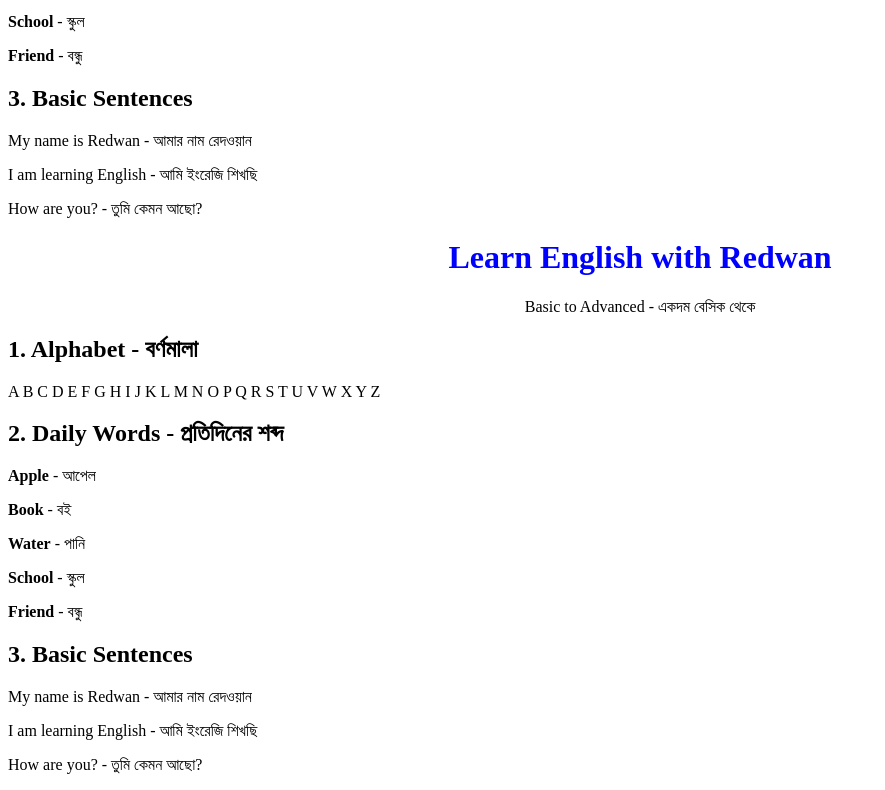
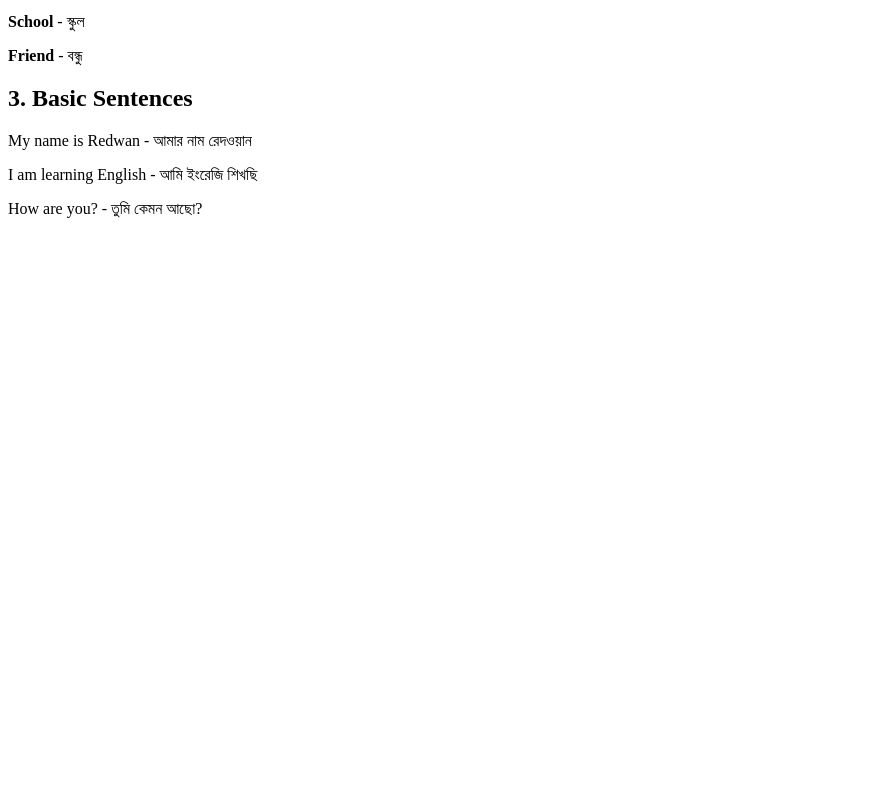
Before and after one commit to redwan338939-maker/my-first-project, a plain HTML site: page index.html in a window 1280 px wide. Shown: the part 325-1115 px from the top of the page, without its empty margins (0-885 px from the left). After the commit the page ends 800 px from the top, so only its background shows below. Drawn offline with Linux system fonts and the light colour scheme.

Commit message:
Update index.html

```diff
--- a/index.html
+++ b/index.html
@@ -1,4 +1,3 @@
-
 <h1 style="text-align:center; color:blue;">Learn English with Redwan</h1>
 <p style="text-align:center;">Basic to Advanced - একদম বেসিক থেকে</p>
 
@@ -15,20 +14,4 @@
 <h2>3. Basic Sentences</h2>
 <p>My name is Redwan - আমার নাম রেদওয়ান</p>
 <p>I am learning English - আমি ইংরেজি শিখছি</p>
-<p>How are you? - তুমি কেমন আছো?</p><h1 style="text-align:center; color:blue;">Learn English with Redwan</h1>
-<p style="text-align:center;">Basic to Advanced - একদম বেসিক থেকে</p>
-
-<h2>1. Alphabet - বর্ণমালা</h2>
-<p>A B C D E F G H I J K L M N O P Q R S T U V W X Y Z</p>
-
-<h2>2. Daily Words - প্রতিদিনের শব্দ</h2>
-<p><b>Apple</b> - আপেল</p>
-<p><b>Book</b> - বই</p>
-<p><b>Water</b> - পানি</p>
-<p><b>School</b> - স্কুল</p>
-<p><b>Friend</b> - বন্ধু</p>
-
-<h2>3. Basic Sentences</h2>
-<p>My name is Redwan - আমার নাম রেদওয়ান</p>
-<p>I am learning English - আমি ইংরেজি শিখছি</p>
 <p>How are you? - তুমি কেমন আছো?</p>
```
